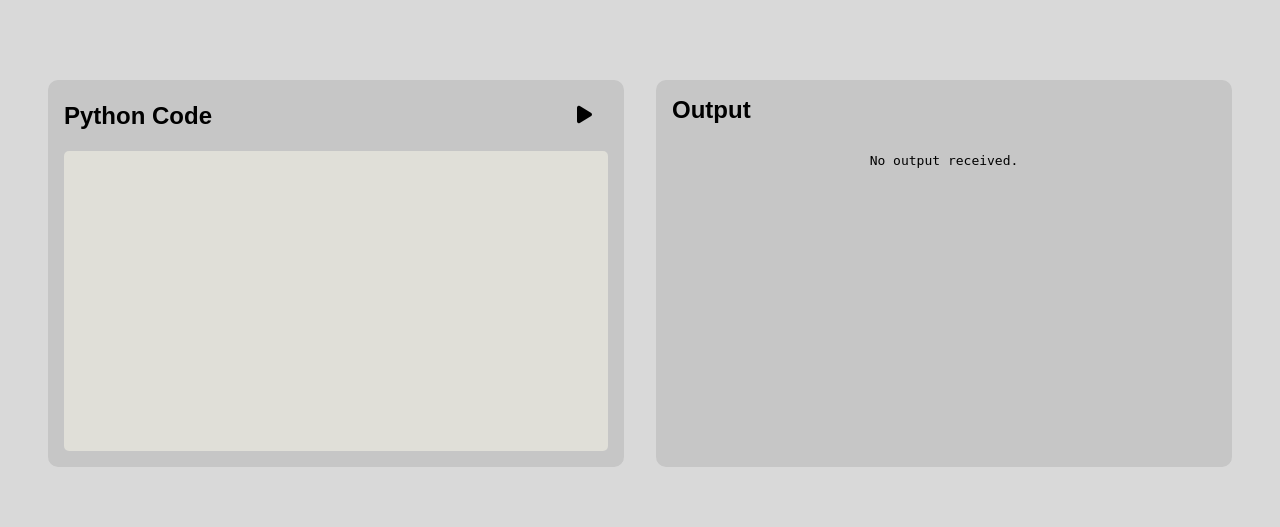
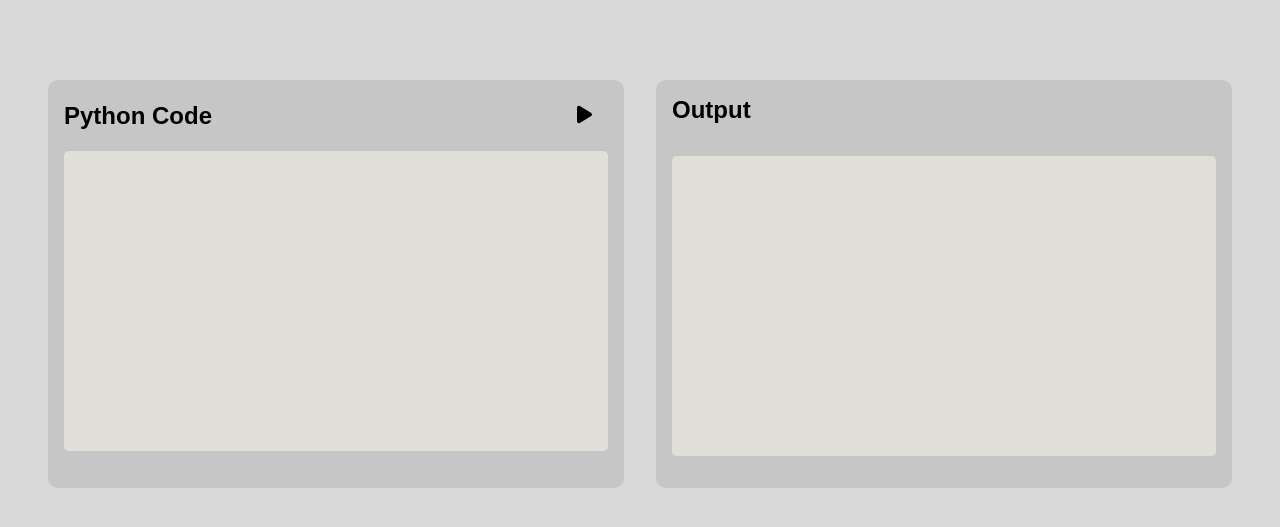
Before and after one commit to DuoDuoUjung/project, a Flask app: page /TryPython.html in a window 1280 px wide. Shown: the part 138-665 px from the top of the page. Run offline with Flask 3, Linux system fonts and the light colour scheme.

Commit message:
樺樺我修好python了~

```diff
--- a/app.py
+++ b/app.py
@@ -10,9 +10,14 @@ def run_python():
     print(f"Received code on server: {code}")
 
     try:
-        # 執行 Python 代碼並捕獲輸出
-        result = subprocess.run(['python3', '-c', code], capture_output=True, text=True, timeout=5)
-        output = result.stdout if result.returncode == 0 else result.stderr
+        result = subprocess.run(
+            ['python', '-c', code],
+            capture_output=True, text=True, timeout=5
+        )
+        if result.returncode == 0:
+            output = result.stdout.strip() if result.stdout else "No output produced."
+        else:
+            output = result.stderr.strip()
         print(f"Execution output: {output}")
     except subprocess.TimeoutExpired:
         output = "Error: Code execution timed out."
--- a/static/TryHtml.css
+++ b/static/try.css
@@ -66,3 +66,16 @@ iframe {
     padding: 0.5rem 1rem;
     cursor: pointer;
 }
+
+.result {
+    width: 100%;
+    height: 300px; /* 與左邊框一致的固定高度 */
+    background-color: #e0dfd8;
+    border: none;
+    border-radius: 5px;
+    font-size: 16px;
+    overflow-y: auto; /* 啟用垂直滾動條 */
+    padding: 1rem;
+    box-sizing: border-box;
+    color: black;
+}
--- a/templates/TryHtml.html
+++ b/templates/TryHtml.html
@@ -3,9 +3,9 @@
 <head>
     <meta charset="UTF-8">
     <meta name="viewport" content="width=device-width, initial-scale=1.0">
-    <title>在線編輯器</title>
+    <title>Html</title>
     <link rel="stylesheet" href="{{ url_for('static', filename='header.css') }}">
-    <link rel="stylesheet" href="{{ url_for('static', filename='TryHtml.css') }}">
+    <link rel="stylesheet" href="{{ url_for('static', filename='try.css') }}">
     <link rel="stylesheet" href="https://cdnjs.cloudflare.com/ajax/libs/font-awesome/6.0.0-beta3/css/all.min.css">
 </head>
 <body>
--- a/templates/TryPython.html
+++ b/templates/TryPython.html
@@ -3,10 +3,10 @@
 <head>
     <meta charset="UTF-8">
     <meta name="viewport" content="width=device-width, initial-scale=1.0">
-    <title>Python Online Compiler</title>
+    <title>Python</title>
     <!-- 引入共用的 CSS 文件 -->
     <link rel="stylesheet" href="{{ url_for('static', filename='header.css') }}">
-    <link rel="stylesheet" href="{{ url_for('static', filename='TryHtml.css') }}">
+    <link rel="stylesheet" href="{{ url_for('static', filename='try.css') }}">
     <link rel="stylesheet" href="https://cdnjs.cloudflare.com/ajax/libs/font-awesome/6.0.0-beta3/css/all.min.css">
 </head>
 <body>
@@ -53,7 +53,7 @@
             <div class="header-row">
                 <h2>Output</h2>
             </div>
-            <pre id="output" class="result">No output received.</pre>
+            <pre id="output" class="result"></pre>
         </div>
     </div>
 
```
Also changed, not shown: README.md.
